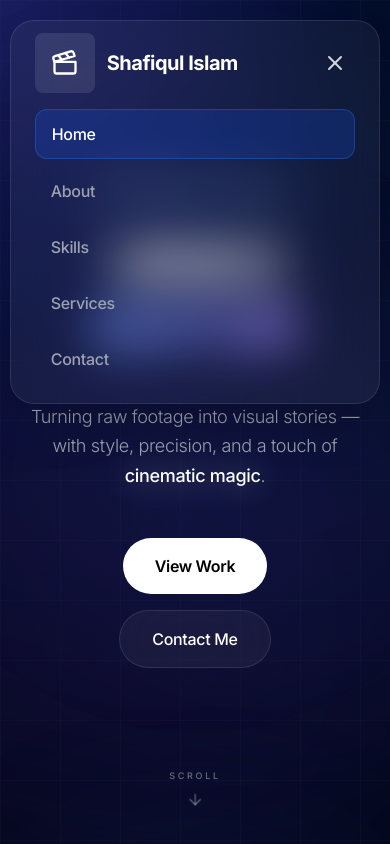
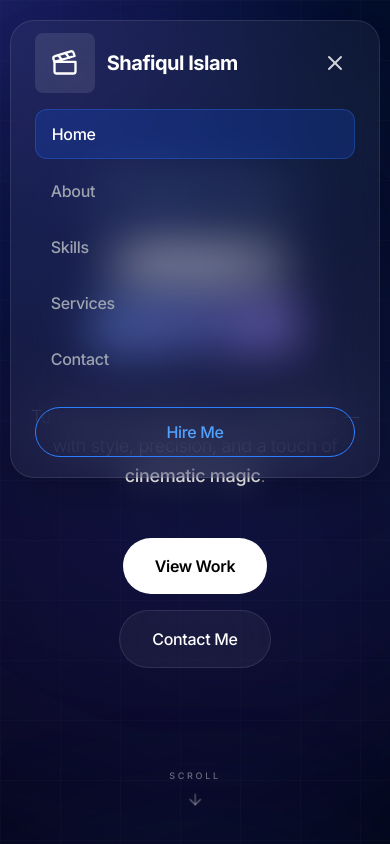
Before and after one commit to shaonshafiqul/shafiqulislam, a Next.js app: page / in a window 390 px wide. Both pictures are taken after a click on the button 345 px from the left and 63 px from the top of the page. Shown: the top 844 px of the page. Built offline with nearby package versions, Linux system fonts and the light colour scheme.

Commit message:
mobile nav menu hire link added

```diff
--- a/src/components/navbar.tsx
+++ b/src/components/navbar.tsx
@@ -149,8 +149,18 @@ export default function Navbar() {
                       {item.name}
                     </Link>
                   </motion.div>
+
                 ))}
+                 {/* Mobile Hire Me Button */}
+                  <Link
+                    href="/contact"
+                    onClick={() => setIsOpen(false)}
+                    className="mt-4 block w-full rounded-full border border-blue-500 px-6 py-3 text-center font-medium text-blue-400 transition-all duration-300 hover:bg-blue-500 hover:text-white"
+                  >
+                    Hire Me
+                  </Link>
               </div>
+
             </motion.div>
           )}
         </AnimatePresence>
```
